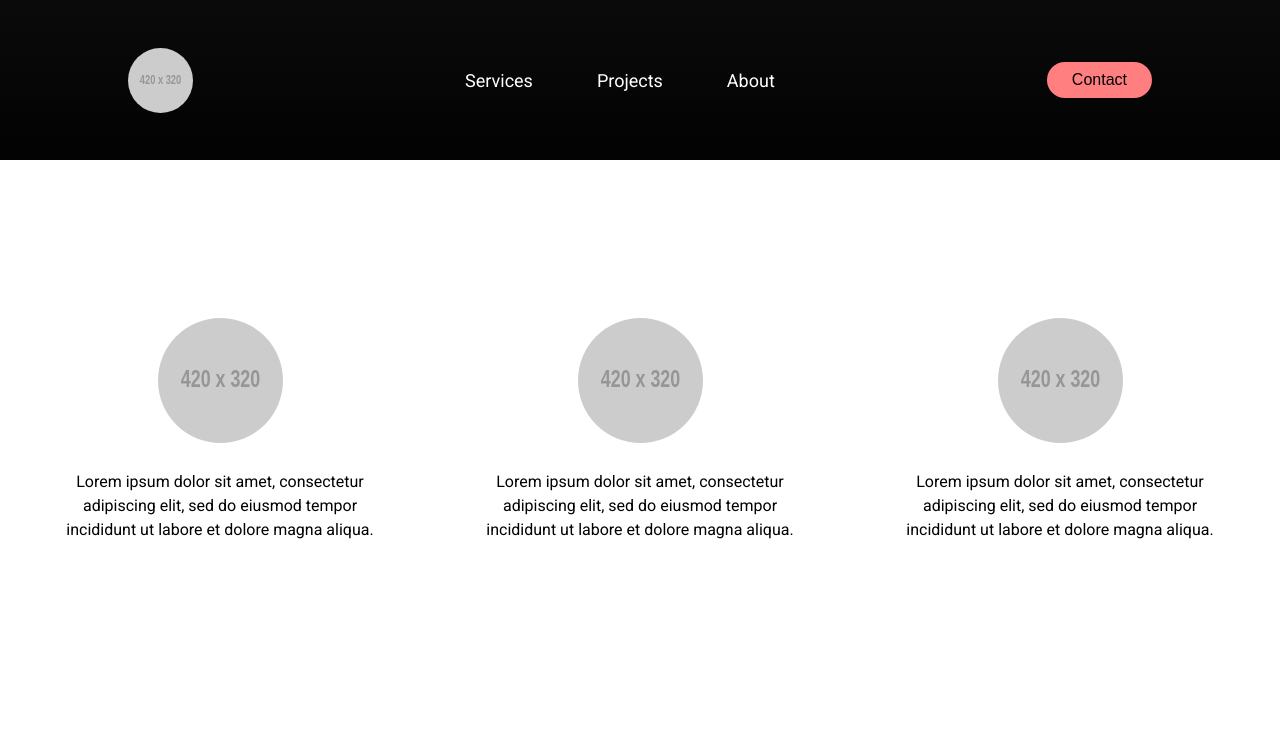
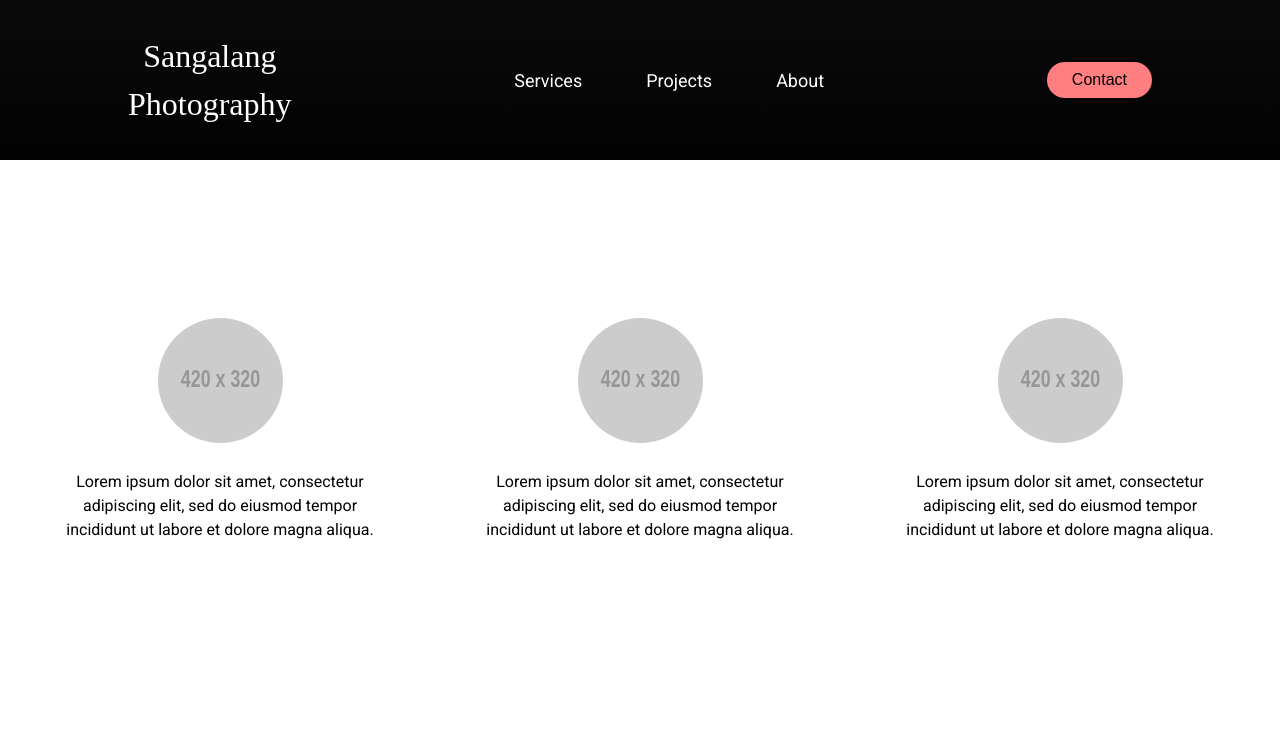
Before and after one commit to JordanJSangalang/JordanJSangalang.github.io, a plain HTML site: page index.html in a window 1280 px wide. Shown: the top 747 px of the page. Drawn offline with Linux system fonts and the light colour scheme; placeholder pictures from the web are drawn by us.

Commit message:
replaced logo image with text

```diff
--- a/index.html
+++ b/index.html
@@ -10,7 +10,10 @@
 </head>
 <body>
     <header>
-        <img class='logo' src='https://imgplaceholder.com/420x320/ff7f7f/333333/fa-image' alt='logo'>
+        <div class='logo'>
+            <p>Sangalang</p>
+            <p>Photography</p>
+        </div>
         <nav>
             <ul class="nav_links">
                 <li><a href='#'>Services</a></li>
--- a/styles.css
+++ b/styles.css
@@ -30,11 +30,14 @@ header {
 }
 
 .logo {
-    cursor: pointer;
-    width: 65px;
-    height: 65px;
-    border-radius: 50%;
+
+    font-family: 'Times New Roman';
+    color: #FFF;
+    font-size: 2em;
+    display: flex;
+    flex-direction: column;
 }
+
 
 .nav_links {
     text-align: center;
```
